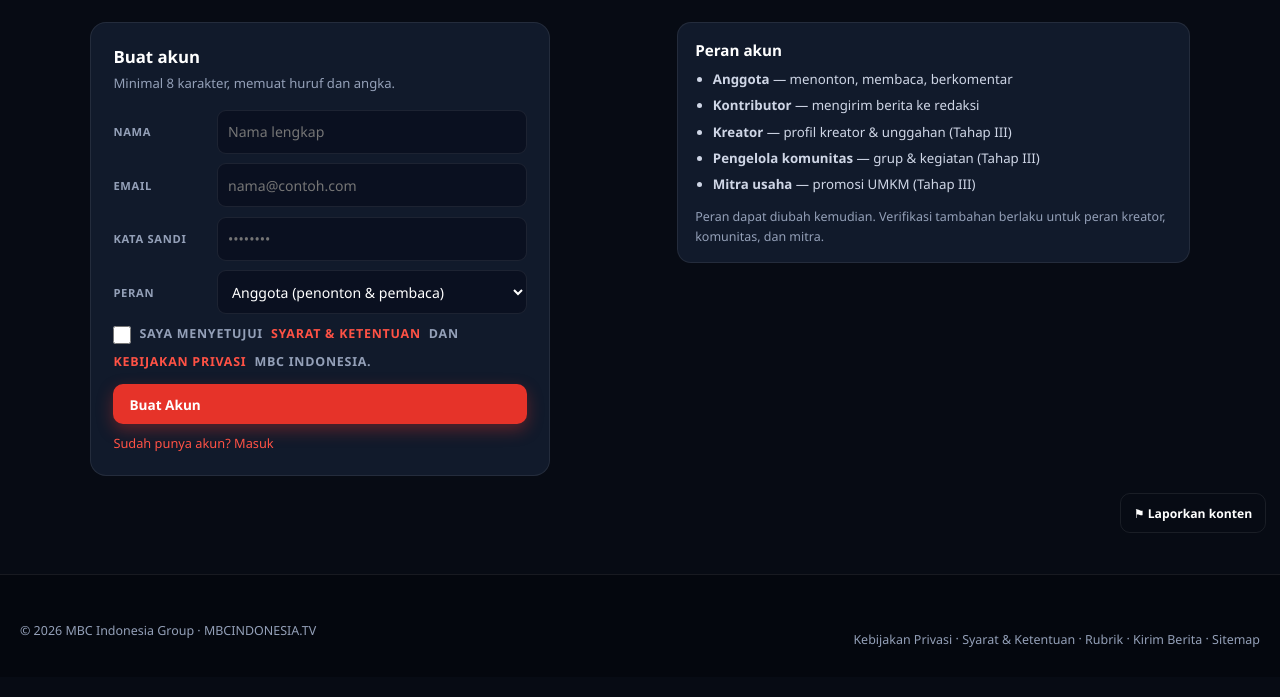
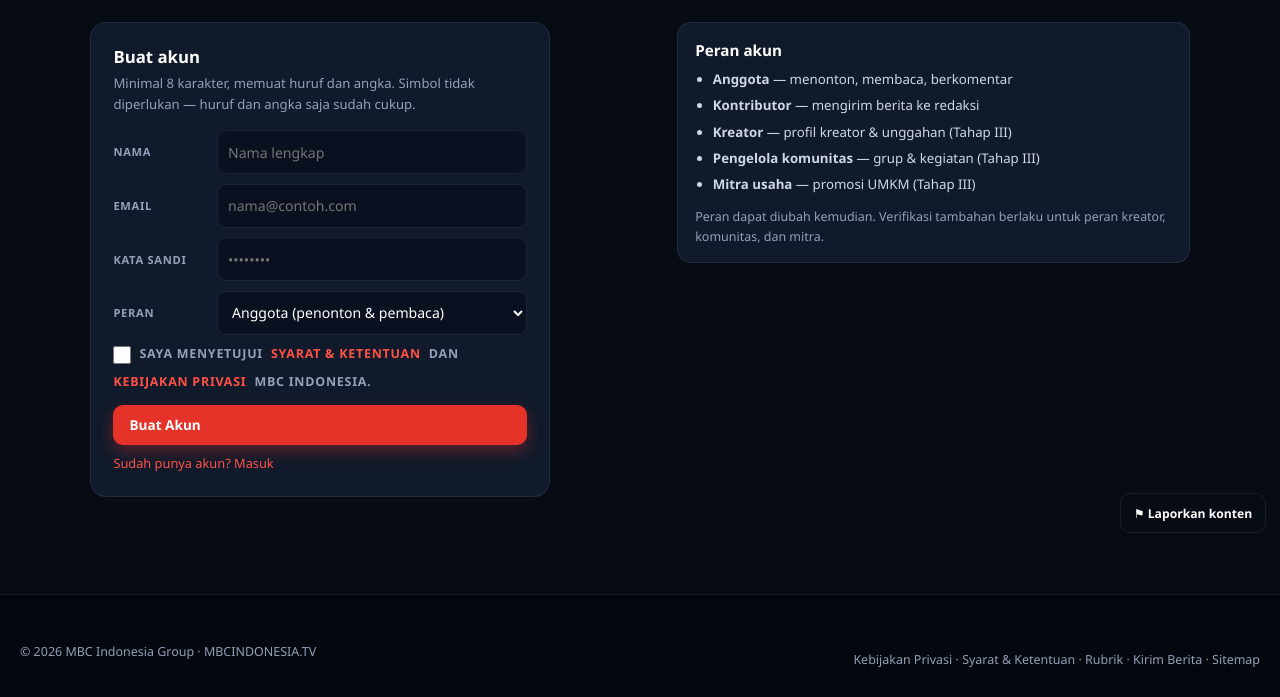
Before and after one commit to Yudi8377/MBCINDONESIA.TV, a website: page website/daftar.html in a window 1280 px wide. Shown: the part 253-950 px from the top of the page. Drawn offline with Linux system fonts and the light colour scheme.

Commit message:
Update password requirements in registration form

```diff
--- a/website/daftar.html
+++ b/website/daftar.html
@@ -110,7 +110,7 @@
   <div class="dua-kolom">
     <form class="form-akun" id="formDaftar" novalidate>
       <h2>Buat akun</h2>
-      <p class="sub">Minimal 8 karakter, memuat huruf dan angka.</p>
+     <p class="sub">Minimal 8 karakter, memuat huruf dan angka. Simbol tidak diperlukan — huruf dan angka saja sudah cukup.</p>
       <div class="baris"><label for="d-nama">Nama</label><input id="d-nama" name="nama" required minlength="3" maxlength="80" autocomplete="name" placeholder="Nama lengkap"></div>
       <div class="baris"><label for="d-email">Email</label><input id="d-email" name="email" type="email" required autocomplete="email" placeholder="nama@contoh.com"></div>
       <div class="baris"><label for="d-sandi">Kata sandi</label><input id="d-sandi" name="sandi" type="password" required minlength="8" autocomplete="new-password" placeholder="••••••••"></div>
```
